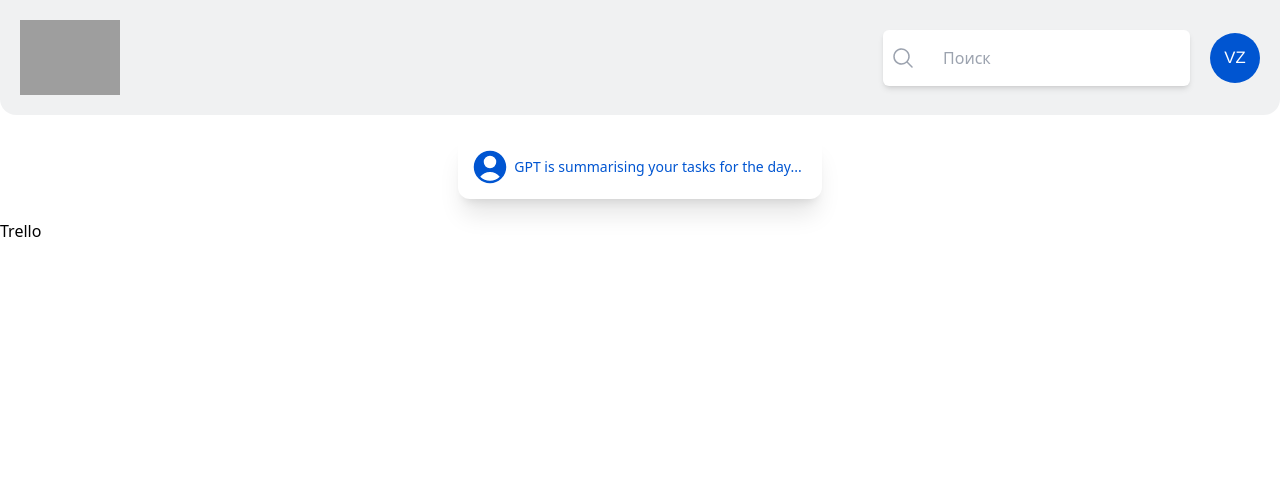
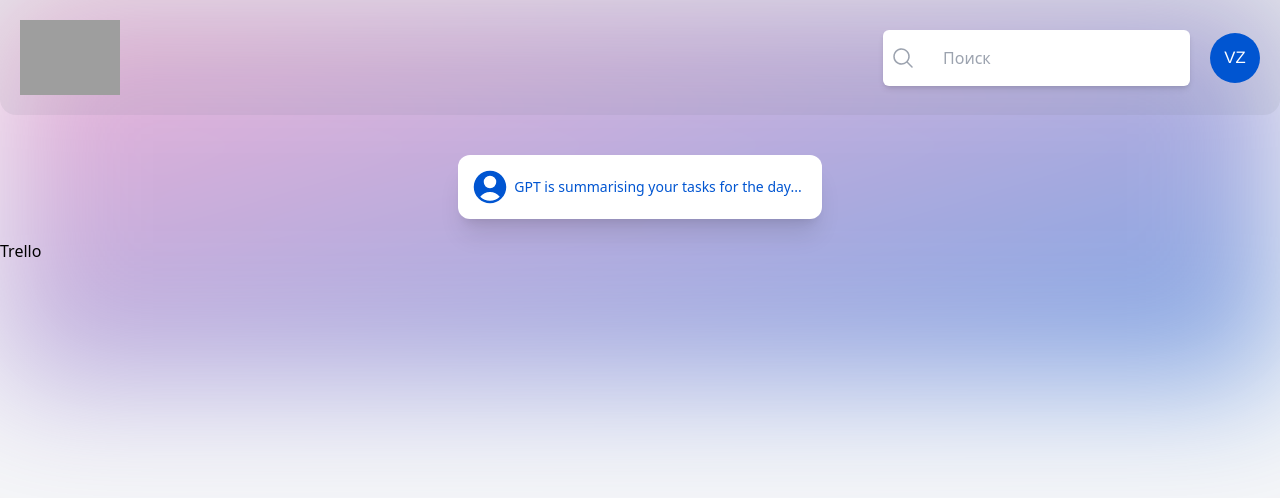
Before and after one commit to jszloba/StepSync, a Next.js app: page / in a window 1280 px wide. Shown: the top 498 px of the page. Built offline with nearby package versions, Linux system fonts and the light colour scheme; grey boxes are pictures that could not be loaded.

Commit message:
styles(Header): добавлен gradient

```diff
--- a/app/layout.tsx
+++ b/app/layout.tsx
@@ -15,7 +15,7 @@ export default function RootLayout({
 }) {
   return (
     <html lang="en">
-      <body>{children}</body>
+      <body className="bg-[#F5F6F8]">{children}</body>
     </html>
   )
 }
--- a/app/page.tsx
+++ b/app/page.tsx
@@ -1,4 +1,3 @@
-import Image from 'next/image'
 import {Header} from "@/components/Header";
 
 export default function Home() {
--- a/components/Header.tsx
+++ b/components/Header.tsx
@@ -9,6 +9,11 @@ export const Header = () => {
         <header>
             <div className="flex flex-col md:flex-row items-center p-5 bg-gray-500/10 rounded-b-2xl">
 
+                <div
+                    className="absolute top-0 left-0 w-full h-96 bg-gradient-to-br from-pink-400 to-[#0055D1]
+                    rounded-md filter blur-3xl opacity-50 -z-50
+                    "
+                />
 
                 <Image
                     src="https://jetbrains.com/ai/parts/header-section/img/header-illustration.png"
@@ -31,7 +36,7 @@ export const Header = () => {
                     <Avatar name="Vladimir Zloba" round color="#0055D1" size="50"/>
                 </div>
             </div>
-            <div className="flex items-center justify-center px-5 md:py-5">
+            <div className="flex items-center justify-center px-5 md:py-5 mt-5">
                 <p className="flex p-3 items-center text-sm font-light pr-5 shadow-xl rounded-xl w-fit bg-white max-w-3xl text-[#0055D1]">
                     <UserCircleIcon className="inline-block  h-10 w-10 text-[#0055D1] mr-1"/>
                     GPT is summarising your tasks for the day...
```
